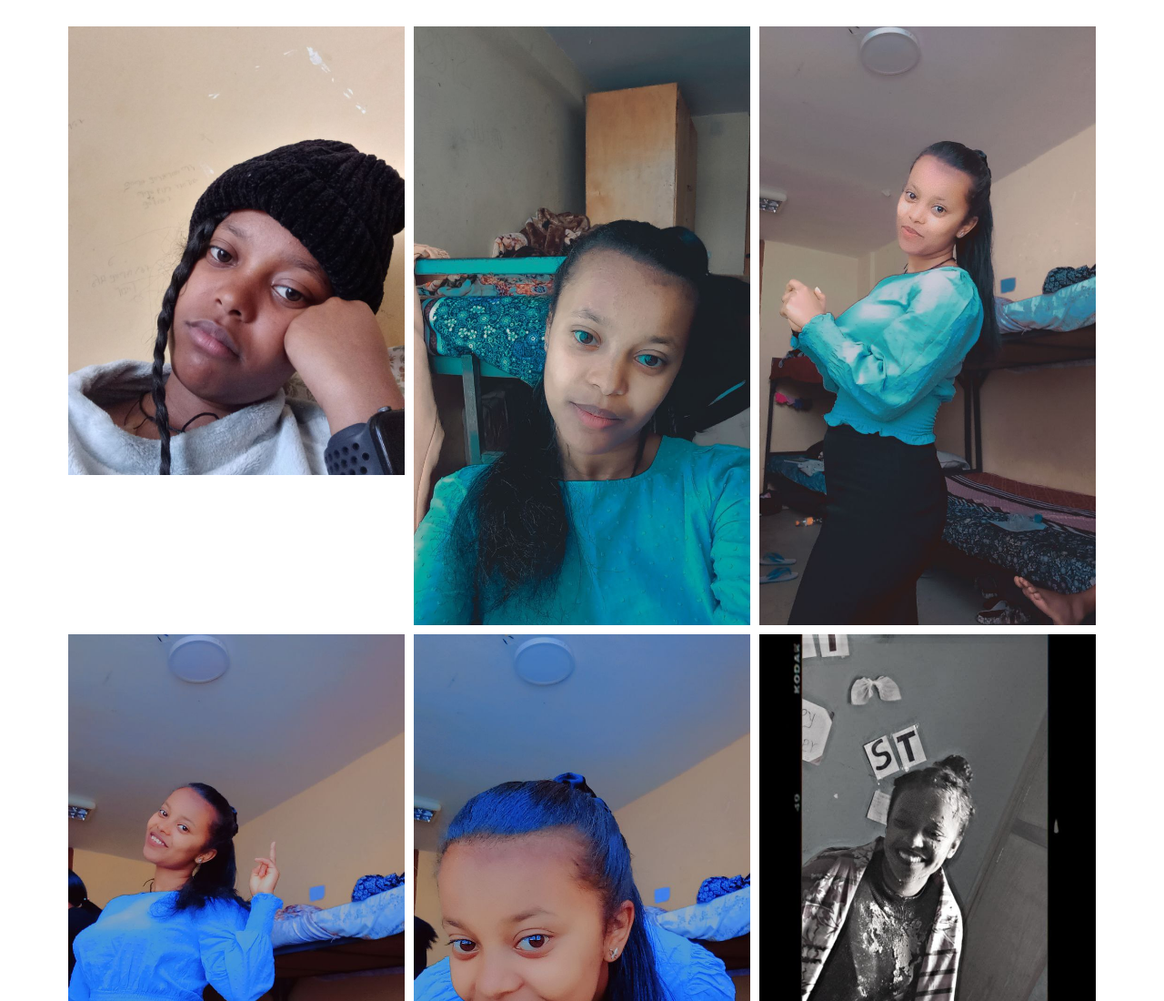
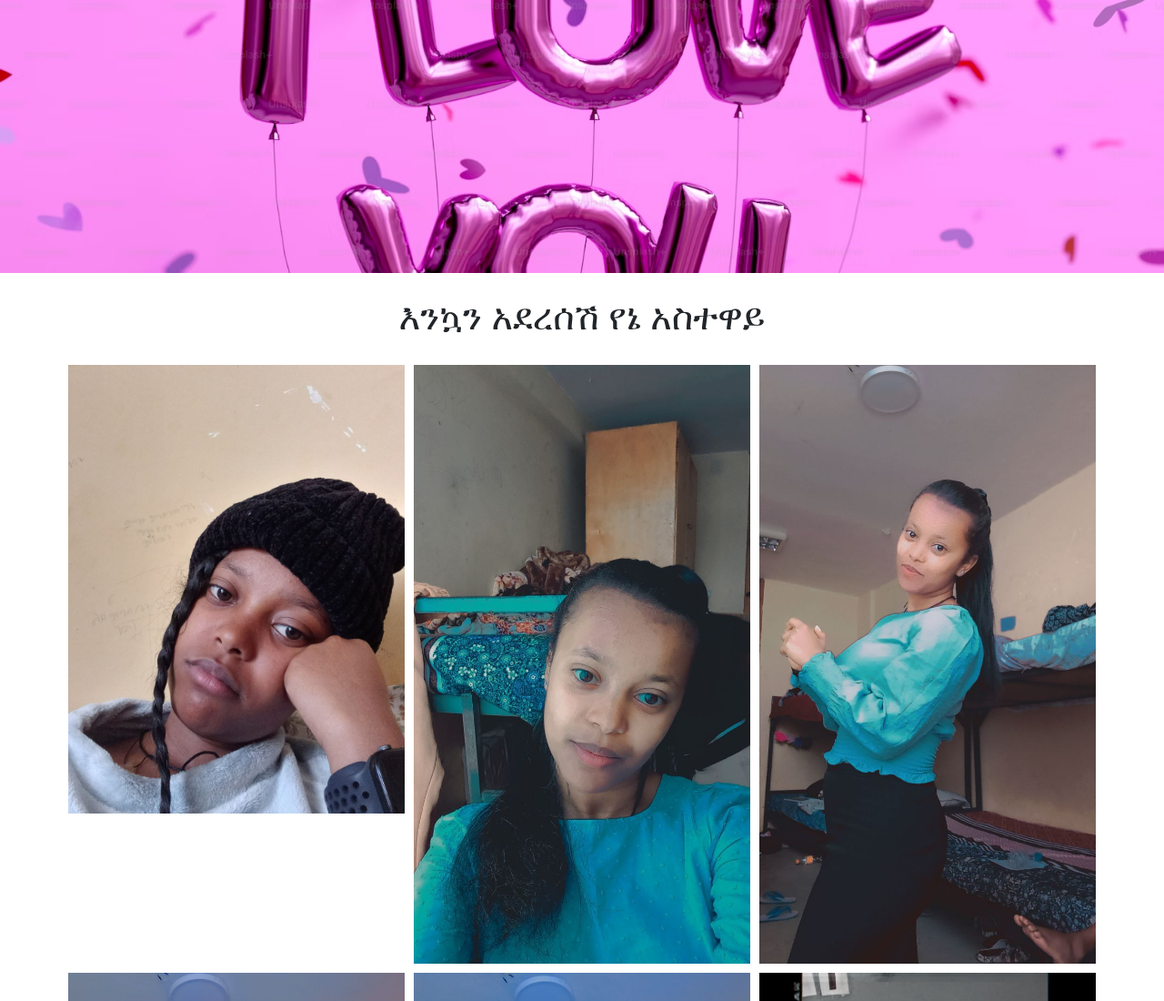
Before and after one commit to KenbonT/BINI-s, a plain HTML site: page index.html in a window 1280 px wide. Shown: the top 1100 px of the page at 91% size. Drawn offline with nearby package versions, Linux system fonts and the light colour scheme.

Commit message:
second commit

```diff
--- a/index.html
+++ b/index.html
@@ -7,11 +7,34 @@
     <title>Responsive Photo Gallery</title>
     <link href="https://stackpath.bootstrapcdn.com/bootstrap/4.5.2/css/bootstrap.min.css" rel="stylesheet">
     <style>
+     /* Adjust the height of the top image container */
+     .top-image-container {
+            height: 300px; /* Set the height of the top image */
+            overflow: hidden; /* Hide any content that exceeds the set height */
+            position: relative;
+        }
+
+        /* Style adjustments for smaller screens */
+        @media (max-width: 768px) {
+            .top-image-container {
+                height: 200px; /* Adjust the height for smaller screens */
+            }
+        }
+
+        .top-image {
+            width: 100%;
+            height: auto;
+            position: absolute;
+            top: 50%;
+            left: 50%;
+            transform: translate(-50%, -50%);
+        }
         .gallery-img {
             padding: 5px;
             height:  auto; /* Set a fixed height for the gallery images */
             overflow: hidden; /* Hide any content that exceeds the set height */
         }
+
 
         .gallery-img img {
             width: 100%;
@@ -22,8 +45,13 @@
 </head>
 
 <body>
+   <!-- Top Image Section -->
+   <div class="top-image-container">
+    <img src="img/lll.avif" alt="Top Image" class="top-image">
+</div>
+
     <div class="container">
-        <h1 class="text-center my-4"></h1>
+        <h1 class="text-center my-4">እንኳን አደረሰሽ የኔ አስተዋይ</h1>
         <div class="row">
             <div class="col-md-4 col-sm-6 gallery-img">
                 <img src="img/photo_2024-01-06_12-15-43.jpg" class="img-fluid">
```
Also changed, not shown: img/ll.jpg (added), img/lll.avif (added).
